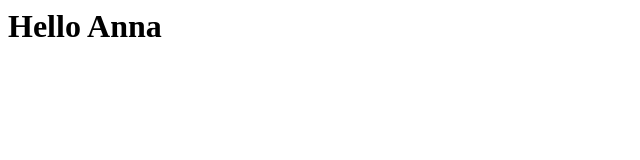
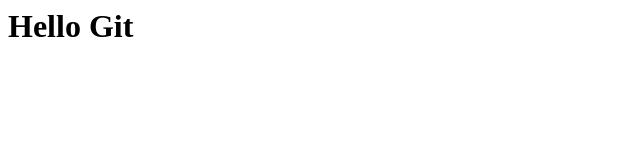
Before and after one commit to HGuards/Guards_project, a plain HTML site: page index.html in a window 1280 px wide. Shown: the full height of the page, 0-640 px from the left. Drawn offline with Linux system fonts and the light colour scheme.

Commit message:
Revert "Wrong commit"
This reverts commit 30efa4e4f97a20323369d38c99a0f619be6de312.

```diff
--- a/index.html
+++ b/index.html
@@ -1 +1 @@
-<h1>Hello Anna</h1>
+<h1>Hello Git</h1>
```
